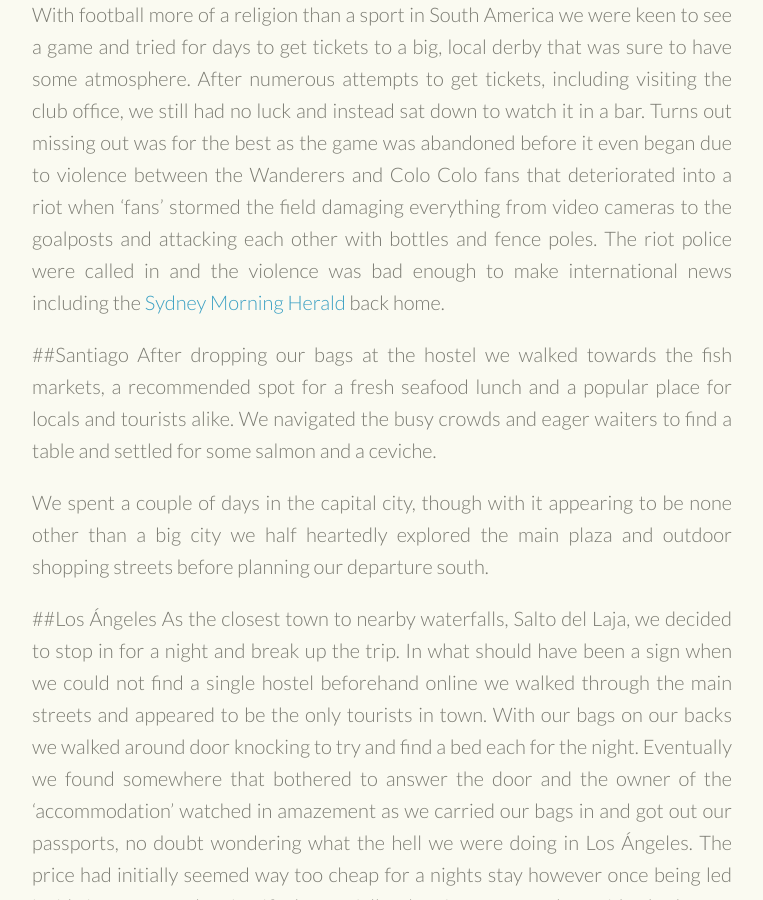
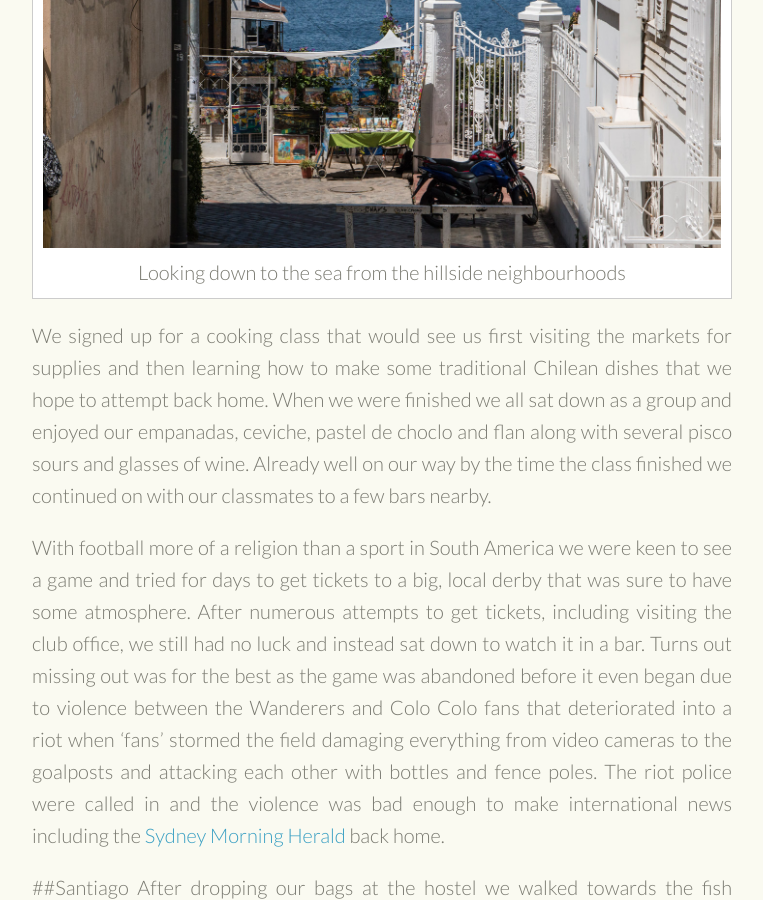
Before and after one commit to danielbowden/danielbowden.github.io, a Jekyll site: the page built from travel/_posts/2015-12-29-chile.md, in a window 1280 px wide and 900 px high, scrolled down 4684 px. Shown: the whole window, without its empty margins (258-1021 px from the left). Built offline with Jekyll 4.4.1, drawn with Linux system fonts in a browser that asks for light colours; comment, search, counter and statistics services are not loaded.

Commit message:
Add another photo to Valparaiso

```diff
--- a/travel/_posts/2015-12-29-chile.md
+++ b/travel/_posts/2015-12-29-chile.md
@@ -55,6 +55,7 @@ Still confident that the free walking tours are a great way to get an overview o
 
 Back on the coast and with access to a wide variety of fresh seafood we eagerly visited several of the sushi restaurants spread throughout the city. Having been a long time since last having access to sushi we went a bit overboard and ended up ordering a 60 piece platter. One of the foods I've been most looking forward to as we headed south were empanadas. Very common to both Chile and Argentina, they are baked pastries filled with assorted fillings and for sale everywhere from street corners and roving vendors to upscale restaurants. As luck would have it, our hostel was located just up the road from a popular empanada shop that sold 80 different varieties!
 
+{% include image.html img="images/travel/Chile-Valparaiso2.jpg" title="Looking down to the sea from the hillside neighbourhoods" %}
 
 We signed up for a cooking class that would see us first visiting the markets for supplies and then learning how to make some traditional Chilean dishes that we hope to attempt back home. When we were finished we all sat down as a group and enjoyed our empanadas, ceviche, pastel de choclo and flan along with several pisco sours and glasses of wine. Already well on our way by the time the class finished we continued on with our classmates to a few bars nearby.
 
```
Also changed, not shown: images/travel/Chile-Valparaiso2.jpg (added).
